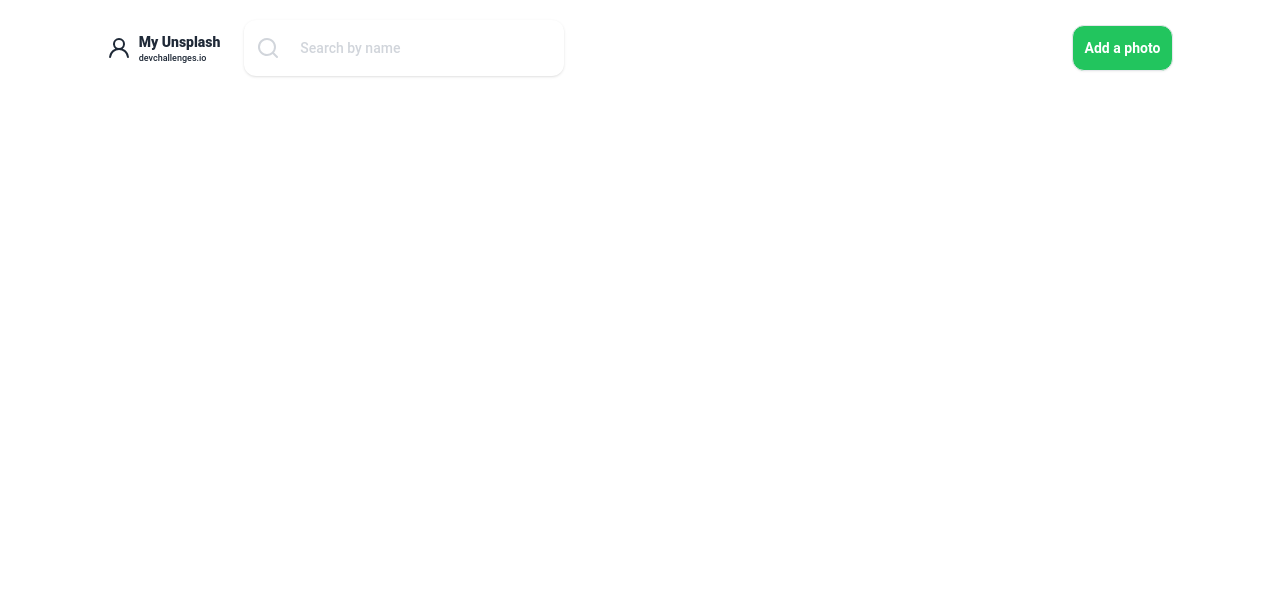
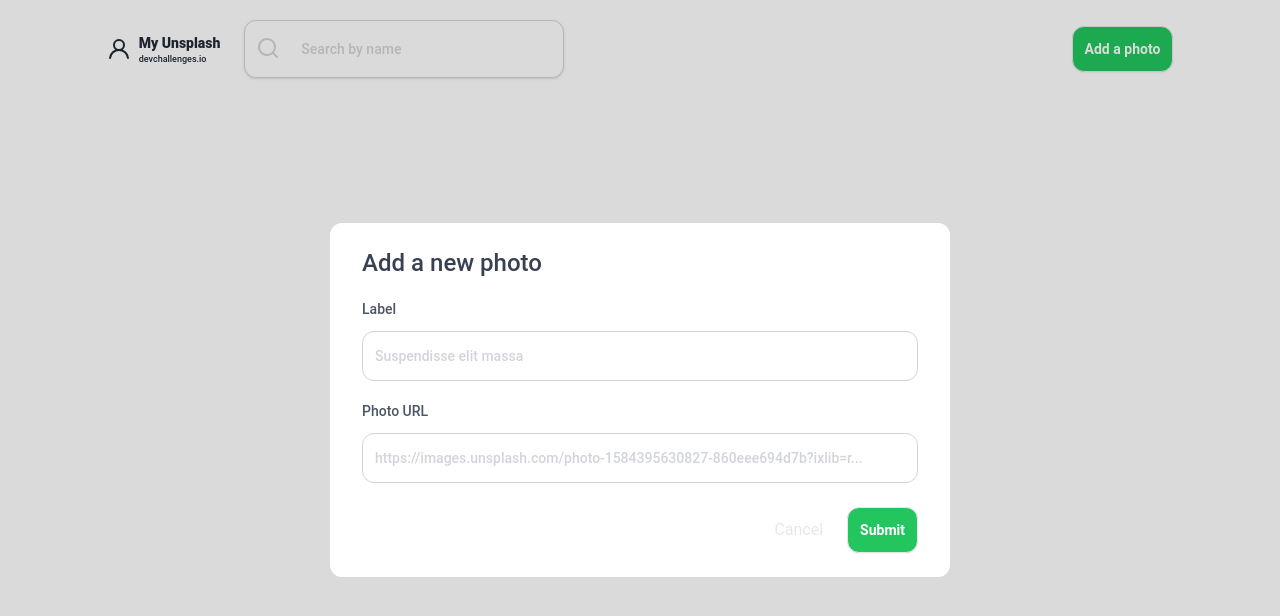
Before and after one commit to el7amrawy/my-unsplash, a React (Vite) app: page / in a window 1280 px wide. Shown: the top 616 px of the page. Built offline with nearby package versions, Linux system fonts and the light colour scheme.

Commit message:
addphoto

```diff
--- a/src/App.jsx
+++ b/src/App.jsx
@@ -1,9 +1,11 @@
 import Header from "./components/Header";
+import AddPhoto from "./components/AddPhoto";
 
 const App = () => {
   return (
     <>
       <Header />
+      <AddPhoto />
     </>
   );
 };
--- /dev/null
+++ b/src/components/AddPhoto.jsx
@@ -0,0 +1,65 @@
+import { useState } from "react";
+import Button from "./Button";
+
+const AddPhoto = () => {
+  const [formData, setFormData] = useState({
+    label: "",
+    imgURL: "",
+  });
+  //   console.log(formData);
+  return (
+    <div className=" w-screen h-screen bg-[#00000025] absolute top-0 left-0 flex justify-center items-center">
+      <form className=" bg-white rounded-xl w-[620px]  py-6 px-8">
+        <div className="flex flex-col">
+          <h3 className=" font-medium leading-8 text-2xl text-gray-700">
+            Add a new photo
+          </h3>
+          <label
+            htmlFor="img-label"
+            className=" font-medium text-gray-600 leading-5 mt-5 text-sm"
+          >
+            Label
+          </label>
+          <input
+            id="img-label"
+            type="text"
+            placeholder="Suspendisse elit massa"
+            value={formData.label}
+            onChange={(ev) => {
+              setFormData((prev) => ({
+                ...prev,
+                label: ev.target.value,
+              }));
+            }}
+            className=" mt-3 p-3  border border-gray-300 rounded-xl outline-none placeholder:text-sm placeholder:font-medium placeholder:text-gray-300 focus:bg-slate-50"
+          />
+          <label
+            htmlFor="img-url"
+            className=" font-medium text-gray-600 leading-5 mt-5 text-sm"
+          >
+            Photo URL
+          </label>
+          <input
+            id="img-url"
+            type="text"
+            value={formData.imgURL}
+            onChange={(ev) => {
+              setFormData((prev) => ({
+                ...prev,
+                imgURL: ev.target.value,
+              }));
+            }}
+            placeholder="https://images.unsplash.com/photo-1584395630827-860eee694d7b?ixlib=r..."
+            className=" mt-3 p-3  border border-gray-300 rounded-xl outline-none placeholder:text-sm placeholder:font-medium placeholder:text-gray-300 focus:bg-slate-50"
+          />
+        </div>
+        <div className=" mt-6 text-right leading-5 text-gray-200">
+          <span className=" inline-block mr-6 cursor-pointer">Cancel</span>
+          <Button text="Submit" />
+        </div>
+      </form>
+    </div>
+  );
+};
+
+export default AddPhoto;
--- /dev/null
+++ b/src/components/Button.jsx
@@ -0,0 +1,13 @@
+const Button = ({ text, clickHandler }) => {
+  return (
+    <button
+      onClick={clickHandler}
+      type="button"
+      className=" rounded-xl border bg-green-500 py-3 px-3 text-sm font-bold leading-5 text-white shadow-sm  focus:outline-none focus:ring-2 focus:ring-indigo-500 focus:ring-offset-2"
+    >
+      {text}
+    </button>
+  );
+};
+
+export default Button;
--- a/src/components/Header.jsx
+++ b/src/components/Header.jsx
@@ -1,4 +1,5 @@
 import { UilUser, UilSearch } from "@iconscout/react-unicons";
+import Button from "./Button";
 
 const Header = () => {
   return (
@@ -16,19 +17,14 @@ const Header = () => {
           </div>
           <div className="ml-6 relative w-80">
             <input
-              className="py-4 w-full pl-14 shadow 1 border-gray-300 rounded-xl outline-none placeholder:text-sm placeholder:font-medium placeholder:text-gray-300 focus:bg-slate-50"
+              className="py-4 w-full pl-14 shadow border border-gray-300 rounded-xl outline-none placeholder:text-sm placeholder:font-medium placeholder:text-gray-300 focus:bg-slate-50"
               type="text"
               placeholder="Search by name"
             />
             <UilSearch className=" absolute top-4 left-3 text-gray-300 cursor-pointer" />
           </div>
         </div>
-        <button
-          type="button"
-          className="ml-5 rounded-xl border bg-green-500 py-3 px-3 text-sm font-bold leading-5 text-white shadow-sm  focus:outline-none focus:ring-2 focus:ring-indigo-500 focus:ring-offset-2"
-        >
-          Add a photo
-        </button>
+        <Button text="Add a photo" />
       </nav>
     </header>
   );
```
